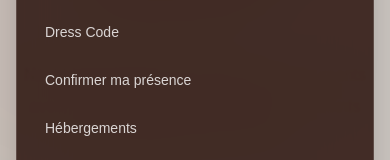
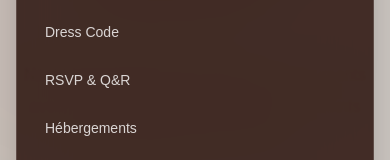
Before and after one commit to Melick237/mariage-baudouin-anelka, a Next.js app: page /rsvp in a window 390 px wide. Both pictures are taken after a click on the button "Ouvrir le menu". Shown: the part 255-415 px from the top of the page. Built offline with nearby package versions, Linux system fonts and the light colour scheme.

Commit message:
update burger menu

```diff
--- a/app/components/Navigation.tsx
+++ b/app/components/Navigation.tsx
@@ -216,7 +216,7 @@ export default function Navigation() {
               onClick={closeMenu}
               className="flex items-center justify-between rounded-[18px] px-4 py-3 text-sm text-white/80 transition hover:bg-white/5 hover:text-[#F4C58C]"
             >
-              <span>Confirmer ma présence</span>
+              <span>RSVP & Q&R</span>
             </Link>
 
             <Link
```
